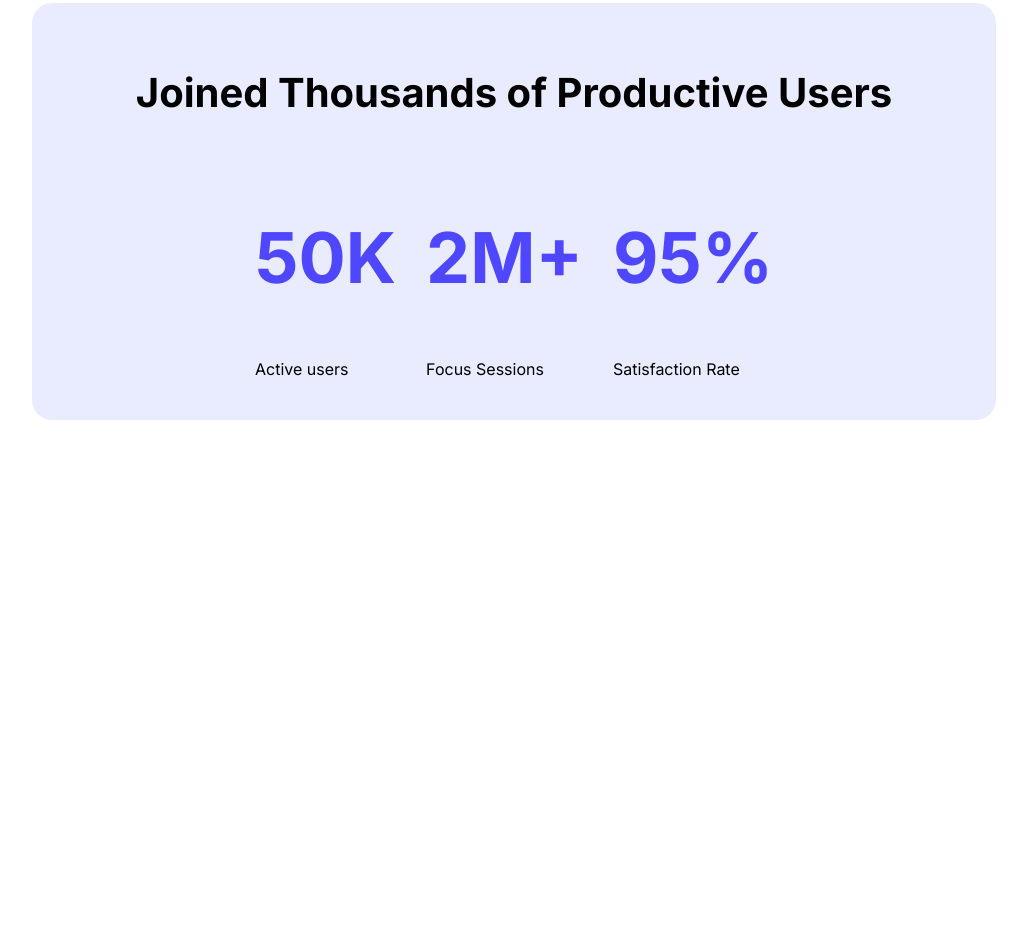
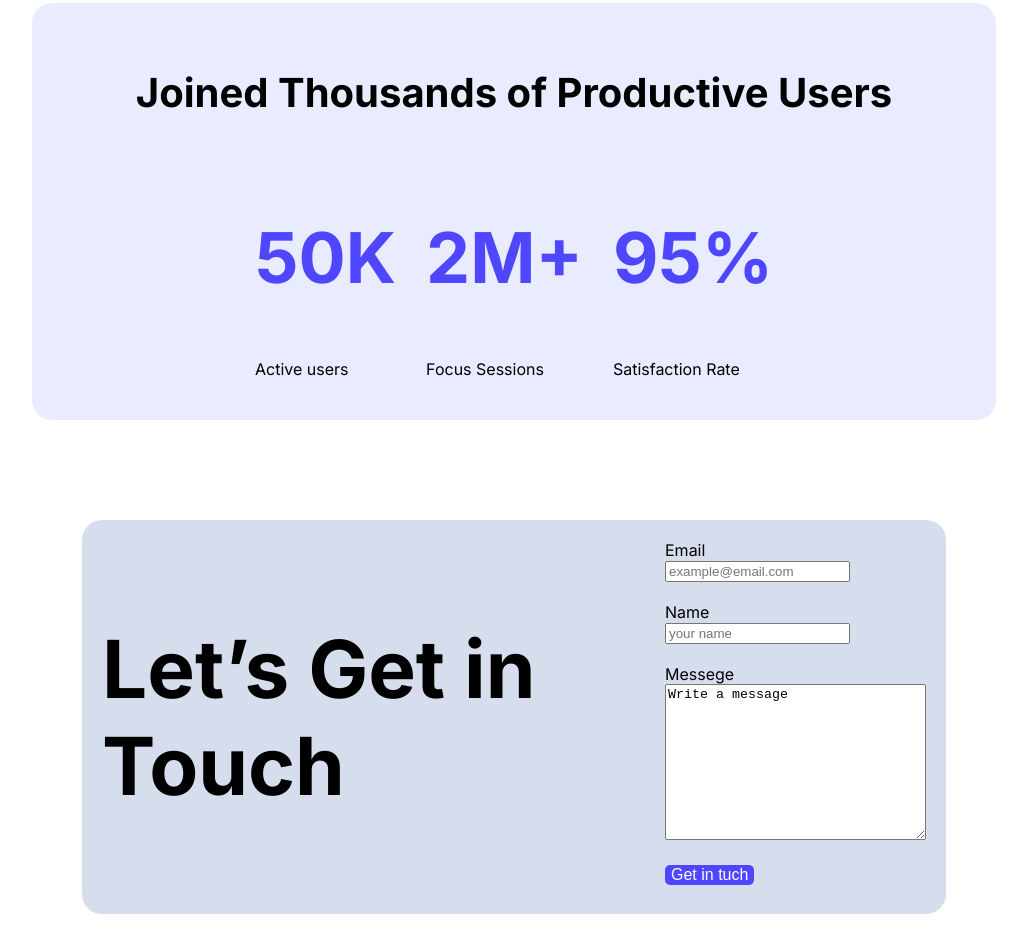
Before and after one commit to t-nijum/Nijum-Assignment-01, a plain HTML site: page index.html in a window 1280 px wide. Shown: the part 836-1788 px from the top of the page, without its empty margins (126-1153 px from the left). Before the commit the page ends 1356 px from the top, so only its background shows below. Drawn offline with Linux system fonts and the light colour scheme.

Commit message:
added contact form section

```diff
--- a/index.html
+++ b/index.html
@@ -57,7 +57,28 @@
 
         </div>
        </section>
+       <section>
+        <div class="contact-section">
+            <h3 class="touch-heading">Let’s Get in Touch</h3>
+            <form action="">
+                    <label for="Email">Email</label><br>
+                    <input type="email" name="" id="" placeholder="example@email.com"><br><br>
+
+                    <label for="Name">Name</label><br>
+                    <input type="text" name="" id=""placeholder="your name"><br><br>
+
+                    <label for="Messege">Messege</label><br>
+                    <textarea name="" id="" cols="30" rows="10" placeholder="write a message">Write a message</textarea><br><br>
+
+                    <button class="btn-primary">Get in tuch</button>
+                 </form>
+
+        </div>
+       </section>
     </main>
+    <footer>
+
+    </footer>
 
 </body>
 </html>
--- a/style.css
+++ b/style.css
@@ -85,3 +85,16 @@ h1{
   justify-content: center;
   gap: 30px;
 }
+.touch-heading{
+  font-size: 80px;
+}
+.contact-section{
+  justify-content:space-between;
+  margin: 100px 200px;
+  gap: 100px;
+  display: flex;
+  background-color:#D6DDED;
+  padding: 20px 20px;
+  border-radius: 20px;
+
+}
```
